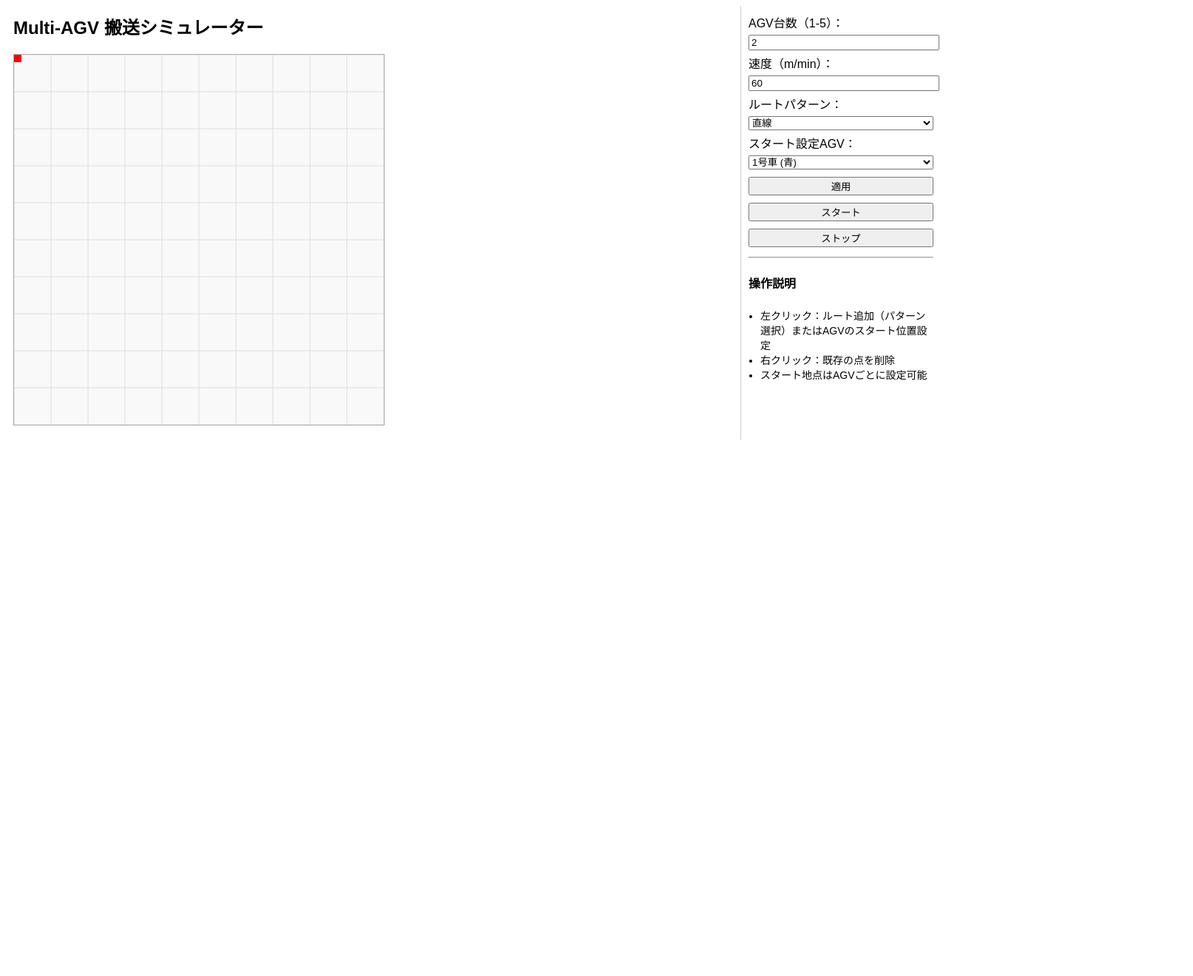
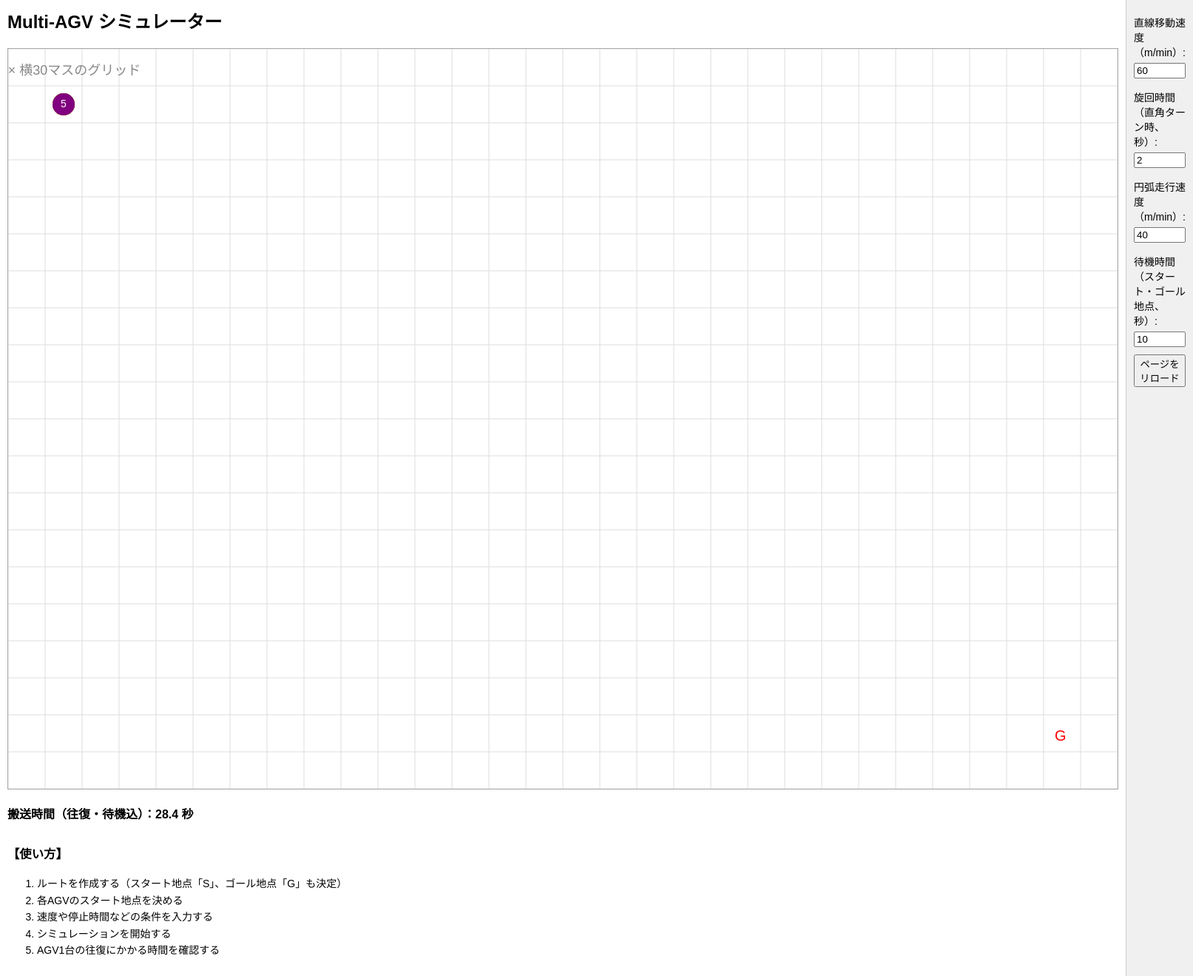
Before and after one commit to J03151109/AGV2D-, a plain HTML site: page index.html in a window 1280 px wide. Shown: the whole page at 74% size, 1613 px wide, since content can reach past the window. Before the commit the page ends 800 px from the top, so only its background shows below. Drawn offline with Linux system fonts and the light colour scheme.

Commit message:
Update index.html

```diff
--- a/index.html
+++ b/index.html
@@ -2,201 +2,187 @@
 <html lang="ja">
 <head>
   <meta charset="UTF-8">
-  <title>Multi-AGV 搬送シミュレーター（UI強化＋円弧対応＋AGVごとのスタート設定）</title>
+  <title>Multi-AGV 搬送シミュレーター</title>
   <style>
-    body { display: flex; font-family: sans-serif; }
-    #controls { width: 250px; padding: 10px; border-left: 1px solid #ccc; }
-    #main { flex: 1; padding: 10px; }
-    canvas { border: 1px solid #aaa; background: #f9f9f9; display: block; margin-bottom: 10px; }
-    input, button, select { margin: 5px 0; width: 100%; }
-    h2 { margin-top: 0; }
+    body {
+      display: flex;
+      font-family: sans-serif;
+      margin: 0;
+    }
+    #controls {
+      width: 240px;
+      padding: 10px;
+      border-left: 1px solid #ccc;
+      background: #f0f0f0;
+    }
+    #main {
+      flex: 1;
+      padding: 10px;
+    }
+    canvas {
+      border: 1px solid #aaa;
+      background: #fff;
+      display: block;
+      margin-bottom: 10px;
+    }
+    input, button, select {
+      margin: 5px 0;
+      width: 100%;
+      box-sizing: border-box;
+    }
+    h2 {
+      margin-top: 0;
+    }
+    label {
+      font-size: 14px;
+      display: block;
+      margin-top: 10px;
+    }
+    #timeDisplay {
+      margin-top: 20px;
+      font-weight: bold;
+    }
+    #usage {
+      margin-top: 30px;
+      font-size: 14px;
+      line-height: 1.6;
+    }
   </style>
 </head>
 <body>
   <div id="main">
-    <h2>Multi-AGV 搬送シミュレーター</h2>
-    <canvas id="simCanvas" width="500" height="500"></canvas>
+    <h2>Multi-AGV シミュレーター</h2>
+    <canvas id="simCanvas" width="1500" height="1000"></canvas>
+    <div id="timeDisplay">搬送時間：-- 秒</div>
+    <div id="usage">
+      <h3>【使い方】</h3>
+      <ol>
+        <li>ルートを作成する（スタート地点「S」、ゴール地点「G」も決定）</li>
+        <li>各AGVのスタート地点を決める</li>
+        <li>速度や停止時間などの条件を入力する</li>
+        <li>シミュレーションを開始する</li>
+        <li>AGV1台の往復にかかる時間を確認する</li>
+      </ol>
+    </div>
   </div>
   <div id="controls">
-    <label>AGV台数（1-5）：<input type="number" id="agvCount" value="2" min="1" max="5"></label>
-    <label>速度（m/min）：<input type="number" id="speed" value="60" min="10" max="200"></label>
-    <label>ルートパターン：
-      <select id="routeType">
-        <option value="line">直線</option>
-        <option value="arc_ru">右上円弧</option>
-        <option value="arc_rd">右下円弧</option>
-        <option value="arc_ld">左下円弧</option>
-        <option value="arc_lu">左上円弧</option>
-      </select>
+    <label>
+      直線移動速度（m/min）:
+      <input type="number" id="linearSpeed" value="60" min="1">
     </label>
-    <label>スタート設定AGV：
-      <select id="agvSelector">
-        <option value="0">1号車 (青)</option>
-        <option value="1">2号車 (赤)</option>
-        <option value="2">3号車 (緑)</option>
-        <option value="3">4号車 (オレンジ)</option>
-        <option value="4">5号車 (紫)</option>
-      </select>
+    <label>
+      旋回時間（直角ターン時、秒）:
+      <input type="number" id="turnTime" value="2" min="0">
     </label>
-    <button onclick="applySettings()">適用</button>
-    <button onclick="start()">スタート</button>
-    <button onclick="stop()">ストップ</button>
-    <hr>
-    <h4>操作説明</h4>
-    <ul style="font-size: 14px; padding-left: 16px;">
-      <li>左クリック：ルート追加（パターン選択）またはAGVのスタート位置設定</li>
-      <li>右クリック：既存の点を削除</li>
-      <li>スタート地点はAGVごとに設定可能</li>
-    </ul>
+    <label>
+      円弧走行速度（m/min）:
+      <input type="number" id="arcSpeed" value="40" min="1">
+    </label>
+    <label>
+      待機時間（スタート・ゴール地点、秒）:
+      <input type="number" id="waitTime" value="10" min="0">
+    </label>
+    <button onclick="location.reload()">ページをリロード</button>
   </div>
 
   <script>
     const canvas = document.getElementById("simCanvas");
     const ctx = canvas.getContext("2d");
-    const gridSize = 50;
+    const timeDisplay = document.getElementById("timeDisplay");
 
-    let route = [];
-    let agvs = [];
-    let speed = 60;
-    let moving = false;
-    let agvStarts = Array(5).fill(null);
+    const cols = 30;
+    const rows = 20;
+    const cellSize = 50;
 
-    function applySettings() {
-      const count = parseInt(document.getElementById("agvCount").value);
-      speed = parseInt(document.getElementById("speed").value);
-      agvs = [];
-      for (let i = 0; i < count; i++) {
-        const start = agvStarts[i] || route[0] || { x: 0, y: 0 };
-        agvs.push({ x: start.x, y: start.y, index: 0, color: getColor(i), route });
+    const start = { x: 1, y: 1 };
+    const goal = { x: 28, y: 18 };
+
+    const agvs = [
+      { id: 1, color: "blue", x: start.x, y: start.y },
+      { id: 2, color: "red", x: start.x, y: start.y },
+      { id: 3, color: "green", x: start.x, y: start.y },
+      { id: 4, color: "orange", x: start.x, y: start.y },
+      { id: 5, color: "purple", x: start.x, y: start.y }
+    ];
+
+    function drawGrid() {
+      ctx.clearRect(0, 0, canvas.width, canvas.height);
+      ctx.strokeStyle = '#ddd';
+
+      for (let i = 0; i <= cols; i++) {
+        const x = i * cellSize;
+        ctx.beginPath();
+        ctx.moveTo(x, 0);
+        ctx.lineTo(x, rows * cellSize);
+        ctx.stroke();
+      }
+
+      for (let j = 0; j <= rows; j++) {
+        const y = j * cellSize;
+        ctx.beginPath();
+        ctx.moveTo(0, y);
+        ctx.lineTo(cols * cellSize, y);
+        ctx.stroke();
       }
     }
 
-    function getColor(i) {
-      const colors = ["blue", "red", "green", "orange", "purple"];
-      return colors[i % colors.length];
+    function drawStartGoal() {
+      ctx.fillStyle = "green";
+      ctx.font = "20px sans-serif";
+      ctx.fillText("S", start.x * cellSize + 15, start.y * cellSize + 35);
+
+      ctx.fillStyle = "red";
+      ctx.font = "20px sans-serif";
+      ctx.fillText("G", goal.x * cellSize + 15, goal.y * cellSize + 35);
     }
 
-    function drawGrid() {
-      ctx.clearRect(0, 0, canvas.width, canvas.height);
-      for (let i = 0; i <= 500; i += gridSize) {
-        ctx.strokeStyle = '#ddd';
-        ctx.beginPath(); ctx.moveTo(i, 0); ctx.lineTo(i, 500); ctx.stroke();
-        ctx.beginPath(); ctx.moveTo(0, i); ctx.lineTo(500, i); ctx.stroke();
-      }
-    }
-
-    function drawRouteAndAGVs() {
-      if (route.length > 0) {
-        ctx.strokeStyle = "black";
-        ctx.beginPath();
-        ctx.moveTo(route[0].x, route[0].y);
-        for (let i = 1; i < route.length; i++) {
-          const p = route[i];
-          if (p.type === "arc") {
-            ctx.arcTo(p.cx, p.cy, p.x, p.y, p.r);
-          } else {
-            ctx.lineTo(p.x, p.y);
-          }
-        }
-        ctx.stroke();
-      }
+    function drawAGVs() {
       agvs.forEach(agv => {
         ctx.fillStyle = agv.color;
-        ctx.fillRect(agv.x - 10, agv.y - 10, 20, 20);
+        ctx.beginPath();
+        ctx.arc(agv.x * cellSize + cellSize / 2, agv.y * cellSize + cellSize / 2, 15, 0, Math.PI * 2);
+        ctx.fill();
+
+        ctx.fillStyle = "white";
+        ctx.font = "14px sans-serif";
+        ctx.textAlign = "center";
+        ctx.textBaseline = "middle";
+        ctx.fillText(agv.id, agv.x * cellSize + cellSize / 2, agv.y * cellSize + cellSize / 2);
       });
     }
 
-    function draw() {
-      drawGrid();
-      drawRouteAndAGVs();
+    function calculateTime() {
+      const dx = Math.abs(goal.x - start.x);
+      const dy = Math.abs(goal.y - start.y);
+      const linearSpeed = parseFloat(document.getElementById("linearSpeed").value);
+      const turnTime = parseFloat(document.getElementById("turnTime").value);
+      const waitTime = parseFloat(document.getElementById("waitTime").value);
+
+      const distance = (dx + dy);
+      const timeMove = (distance * cellSize / 1000) / (linearSpeed / 60);
+      const turns = (dx > 0 && dy > 0) ? 1 : 0;
+      const oneWay = timeMove + turns * turnTime;
+
+      const totalTime = oneWay * 2 + waitTime * 2;
+      return totalTime.toFixed(1);
     }
 
-    function moveAGV(agv) {
-      if (route.length < 2) return;
-      const current = route[agv.index];
-      const next = route[(agv.index + 1) % route.length];
-      const dx = next.x - current.x;
-      const dy = next.y - current.y;
-      const dist = Math.hypot(dx, dy);
-      const step = (speed / 60) * (gridSize / 60);
-      const vx = (dx / dist) * step;
-      const vy = (dy / dist) * step;
-      agv.x += vx;
-      agv.y += vy;
-      if (Math.hypot(agv.x - current.x, agv.y - current.y) >= dist) {
-        agv.index = (agv.index + 1) % route.length;
-        agv.x = route[agv.index].x;
-        agv.y = route[agv.index].y;
-      }
+    function drawMessage() {
+      ctx.fillStyle = "#888";
+      ctx.font = "18px sans-serif";
+      ctx.fillText("縦20マス × 横30マスのグリッド", 50, 30);
     }
 
-    function loop() {
-      if (moving) agvs.forEach(moveAGV);
-      draw();
-      requestAnimationFrame(loop);
+    function update() {
+      drawGrid();
+      drawStartGoal();
+      drawAGVs();
+      drawMessage();
+      const totalTime = calculateTime();
+      timeDisplay.textContent = `搬送時間（往復・待機込）：${totalTime} 秒`;
     }
 
-    function start() {
-      if (route.length < 1) return alert("ルートが設定されていません");
-      agvs.forEach((agv, i) => {
-        const start = agvStarts[i] || route[0];
-        agv.index = 0;
-        agv.x = start.x;
-        agv.y = start.y;
-      });
-      moving = true;
-    }
-
-    function stop() {
-      moving = false;
-    }
-
-    canvas.addEventListener("click", e => {
-      if (moving) return;
-      const rect = canvas.getBoundingClientRect();
-      const x = Math.round((e.clientX - rect.left) / gridSize) * gridSize;
-      const y = Math.round((e.clientY - rect.top) / gridSize) * gridSize;
-      const type = document.getElementById("routeType").value;
-      const agvIndex = parseInt(document.getElementById("agvSelector").value);
-
-      // 右クリック済み領域かチェックなしでスタート設定：SHIFTキー同時押しでスタート登録
-      if (e.shiftKey) {
-        agvStarts[agvIndex] = { x, y };
-      } else if (route.length === 0 || type === "line") {
-        route.push({ x, y });
-      } else {
-        const prev = route[route.length - 1];
-        const arc = createArc(prev, { x, y }, type);
-        route.push(arc);
-      }
-      draw();
-    });
-
-    function createArc(p1, p2, type) {
-      const r = gridSize;
-      let cx, cy;
-      switch(type) {
-        case "arc_ru": cx = p2.x; cy = p1.y; break;
-        case "arc_rd": cx = p2.x; cy = p2.y; break;
-        case "arc_ld": cx = p1.x; cy = p2.y; break;
-        case "arc_lu": cx = p1.x; cy = p1.y; break;
-        default: cx = p1.x; cy = p1.y;
-      }
-      return { x: p2.x, y: p2.y, type: "arc", cx, cy, r };
-    }
-
-    canvas.addEventListener("contextmenu", e => {
-      e.preventDefault();
-      const rect = canvas.getBoundingClientRect();
-      const x = Math.round((e.clientX - rect.left) / gridSize) * gridSize;
-      const y = Math.round((e.clientY - rect.top) / gridSize) * gridSize;
-      const idx = route.findIndex(p => p.x === x && p.y === y);
-      if (idx >= 0) route.splice(idx, 1);
-      draw();
-    });
-
-    applySettings();
-    loop();
+    update();
   </script>
 </body>
 </html>
```
